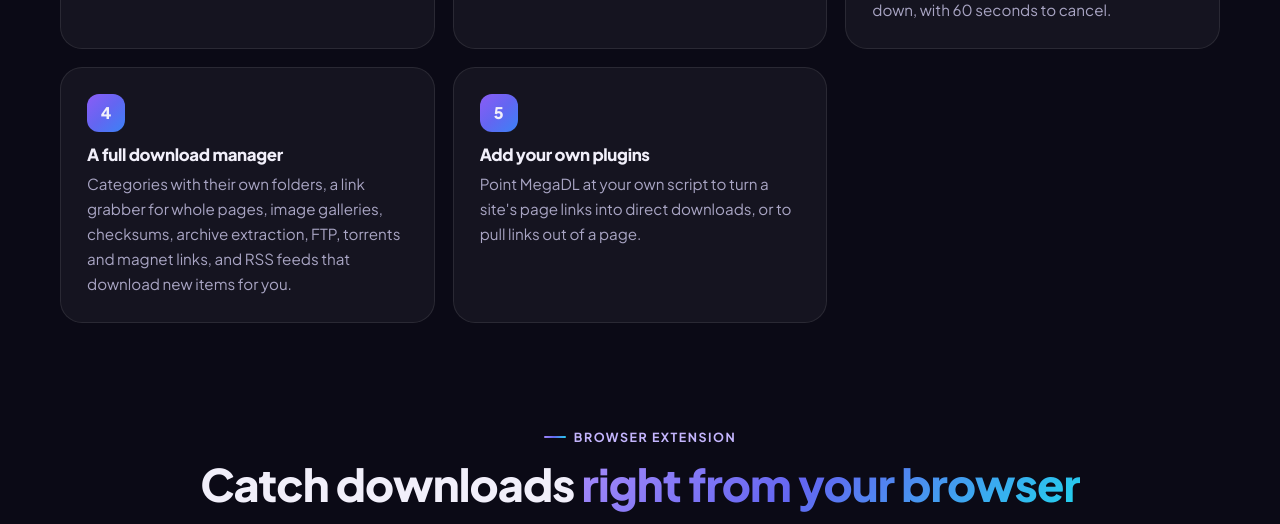
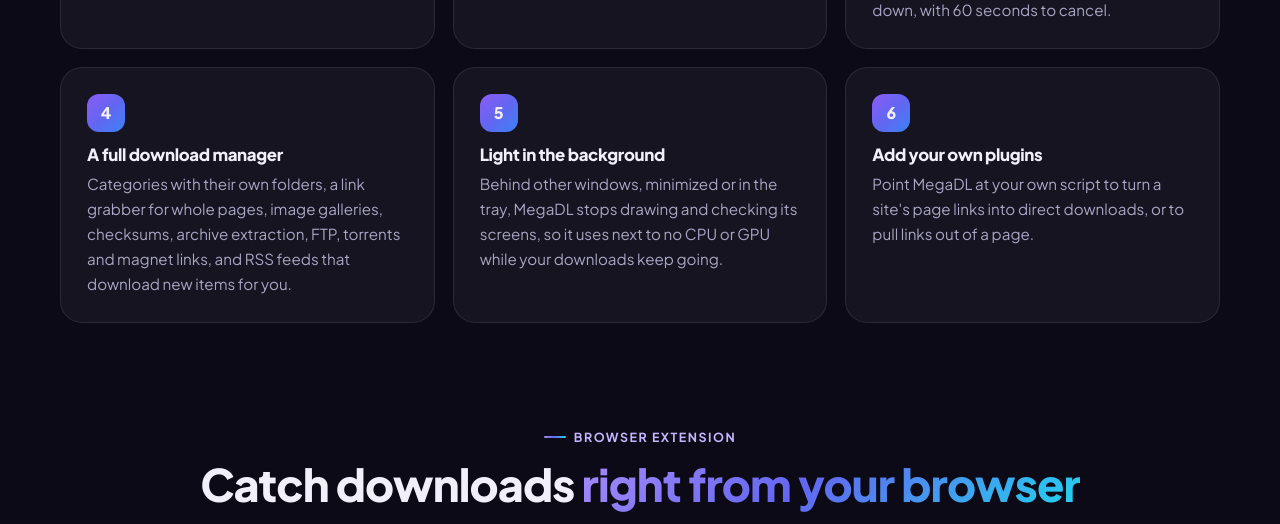
Before and after one commit to MegaMind2999/MegaDLAPK, a plain HTML site: page index.html in a window 1280 px wide. Shown: the part 4950-5474 px from the top of the page. Drawn offline with Linux system fonts and the light colour scheme.

Commit message:
Light in the background: mention the Windows and Android idle optimizations
Co-Authored-By: Claude Opus 5.5 <noreply@anthropic.com>

```diff
--- a/index.html
+++ b/index.html
@@ -440,6 +440,7 @@
     <div class="step reveal"><h3>Uses what you have</h3><p>MegaDL finds yt-dlp and FFmpeg if they're already installed, as programs or through Python. If not, it installs its own.</p></div>
     <div class="step reveal"><h3>Schedule it</h3><p>Several queues, each with its own start and stop times, days and download limit. When they finish, do nothing, exit, sleep or shut down, with 60 seconds to cancel.</p></div>
     <div class="step reveal"><h3>A full download manager</h3><p>Categories with their own folders, a link grabber for whole pages, image galleries, checksums, archive extraction, FTP, torrents and magnet links, and RSS feeds that download new items for you.</p></div>
+    <div class="step reveal"><h3>Light in the background</h3><p>Behind other windows, minimized or in the tray, MegaDL stops drawing and checking its screens, so it uses next to no CPU or GPU while your downloads keep going.</p></div>
     <div class="step reveal"><h3>Add your own plugins</h3><p>Point MegaDL at your own script to turn a site's page links into direct downloads, or to pull links out of a page.</p></div>
   </div>
 
```
Also changed, not shown: 1 other file.
